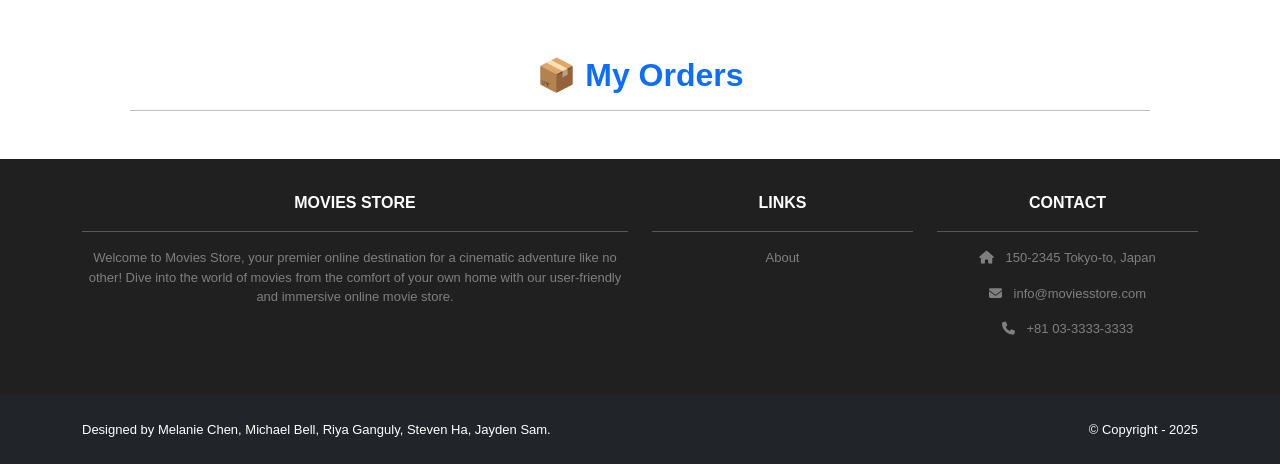
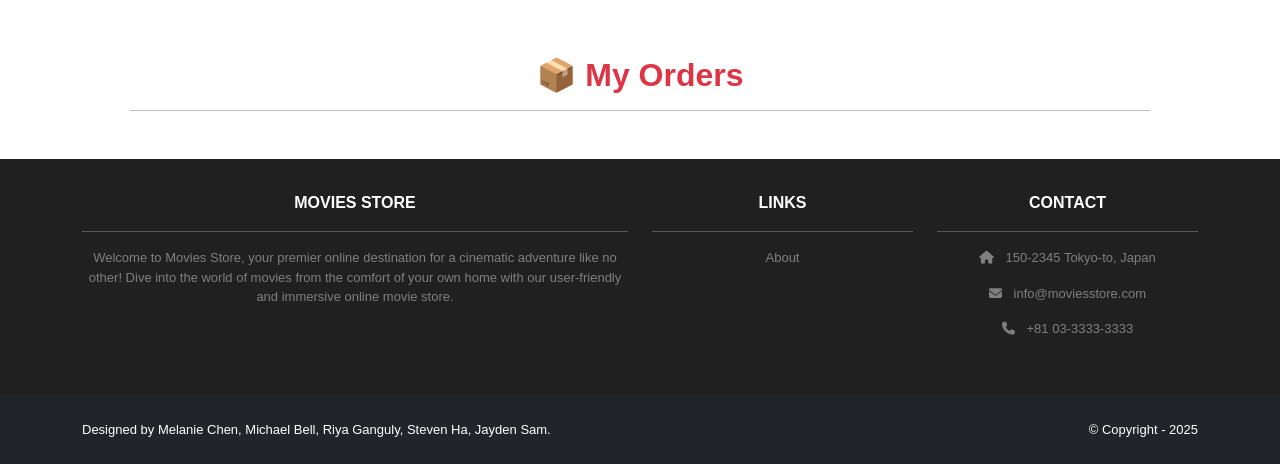
Before and after one commit to MichaelMwb/2340MovieProject, a Django app: page /accounts/orders/ in a window 1280 px wide. Shown: the part 66-530 px from the top of the page. Run offline with Django 5.2, Linux system fonts and the light colour scheme; a user stored in the database is signed in; data comes from the database, SQL or seed files in the repository; parts of the project's set-up code (start-up, migrations or seed data) failed here and were passed over; some libraries are stand-ins or nearby versions.

Commit message:
changed colors for order page

```diff
--- a/MOVIESSTORE/accounts/templates/accounts/orders.html
+++ b/MOVIESSTORE/accounts/templates/accounts/orders.html
@@ -4,12 +4,12 @@
     <div class="row mt-3">
         <div class="col mx-auto mb-3">
             <!-- Styled Page Title -->
-            <h2 class="fw-bold text-primary">📦 My Orders</h2>
+            <h2 class="fw-bold text-danger">📦 My Orders</h2>
             <hr />
 
             {% for order in template_data.orders %}
                 <!-- Centered Order Header -->
-                <div class="card-header bg-primary text-white py-2 text-center">
+                <div class="card-header bg-danger text-white py-2 text-center">
                     <h5 class="mb-0 fw-bold">Order #{{ order.user_order_number }}</h5>
                 </div>
 
```
